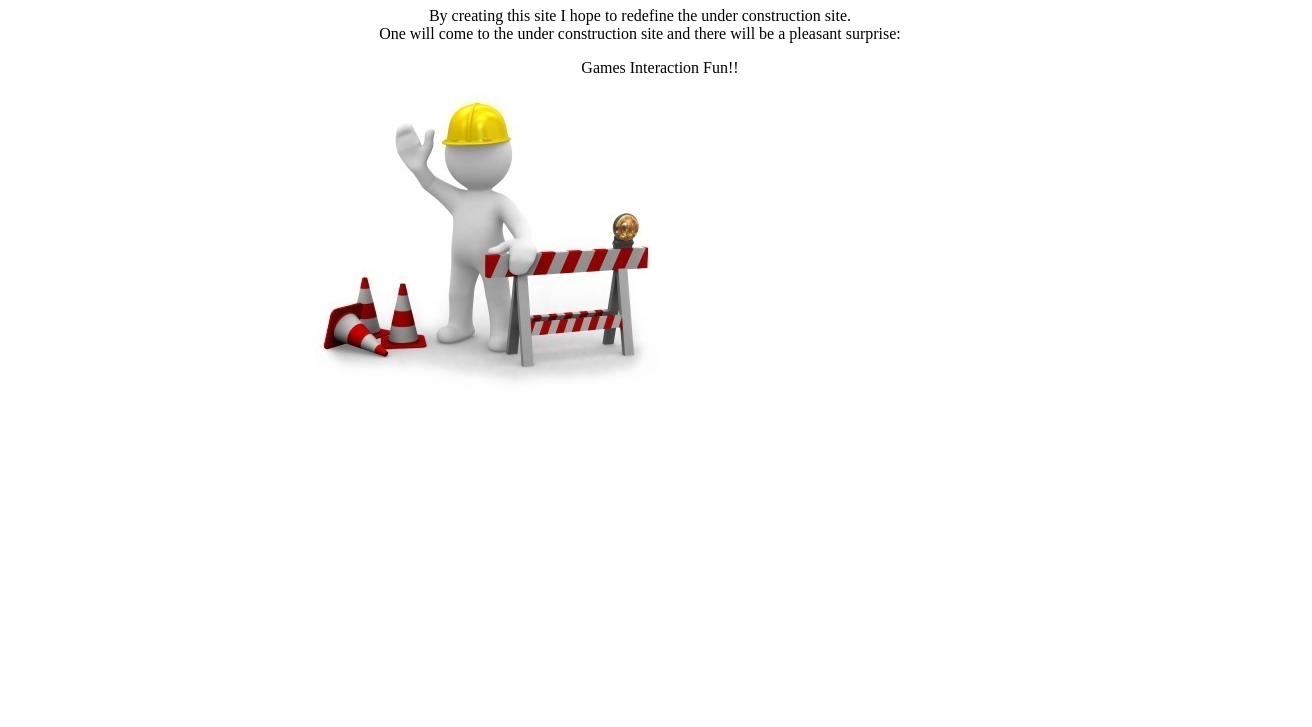
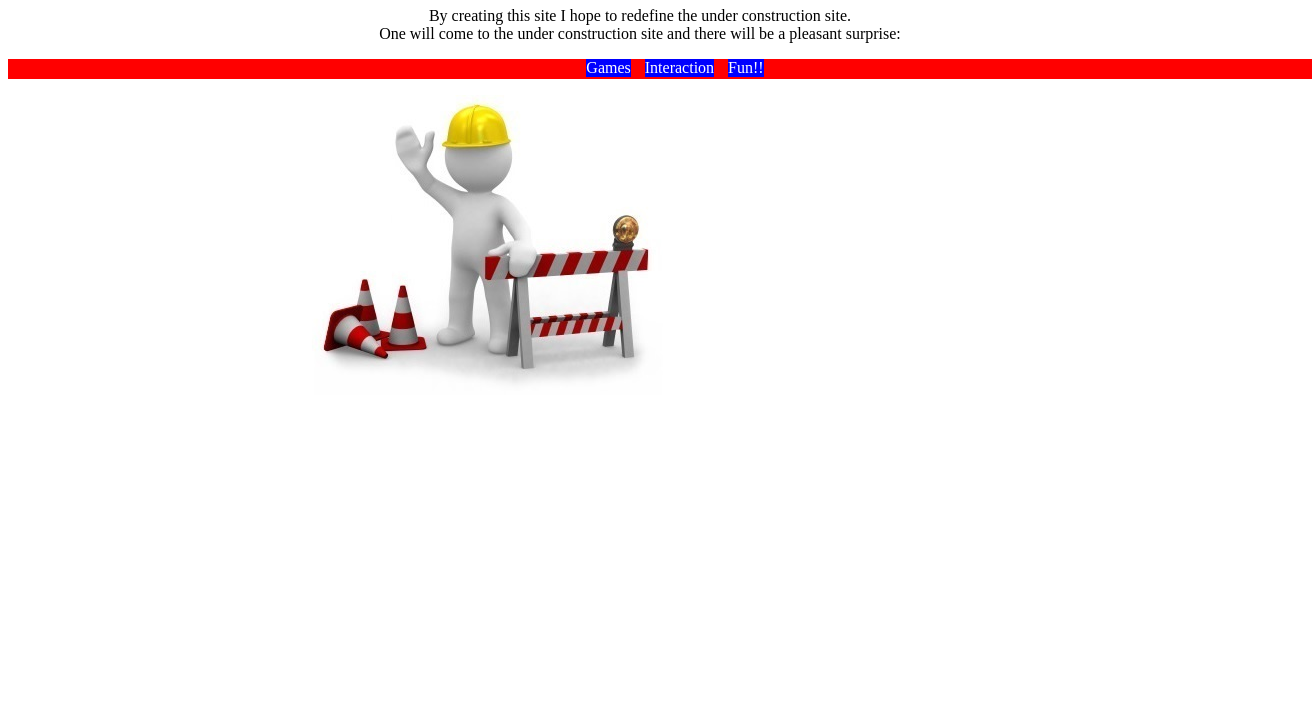
Before and after one commit to ckltennis/underConstruction, a plain HTML site: page index.html in a window 1280 px wide. Shown: the part 73-800 px from the top of the page, 1312 px wide, since content can reach past the window. Drawn offline with Linux system fonts and the light colour scheme.

Commit message:
centering ul li

```diff
--- a/index.html
+++ b/index.html
@@ -11,14 +11,21 @@ img {
 h1, p{
     text-align: center;
 }
-
 ul {
-text-align: center;
+    width:100%;
+    background:red;
+    height:20px;
+    text-align:center;
+}
+li {
+        display:inline-block;
+        *display:inline; /*IE7*/
+        *zoom:1; /*IE7*/
+        background:blue;
+        color:white;
+        margin-right:10px;
 }
 
-li {
-display: inline-block;
-}
 </style>
 </head>
 <body>
```
